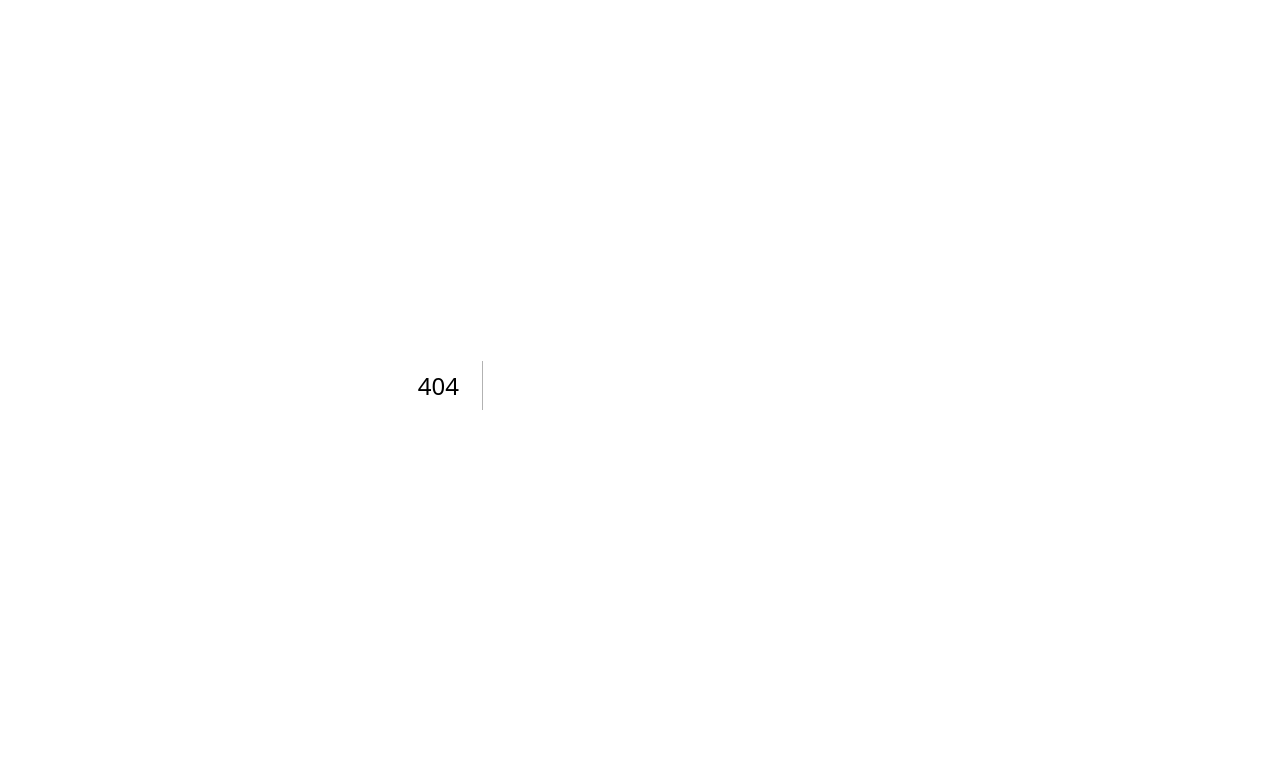
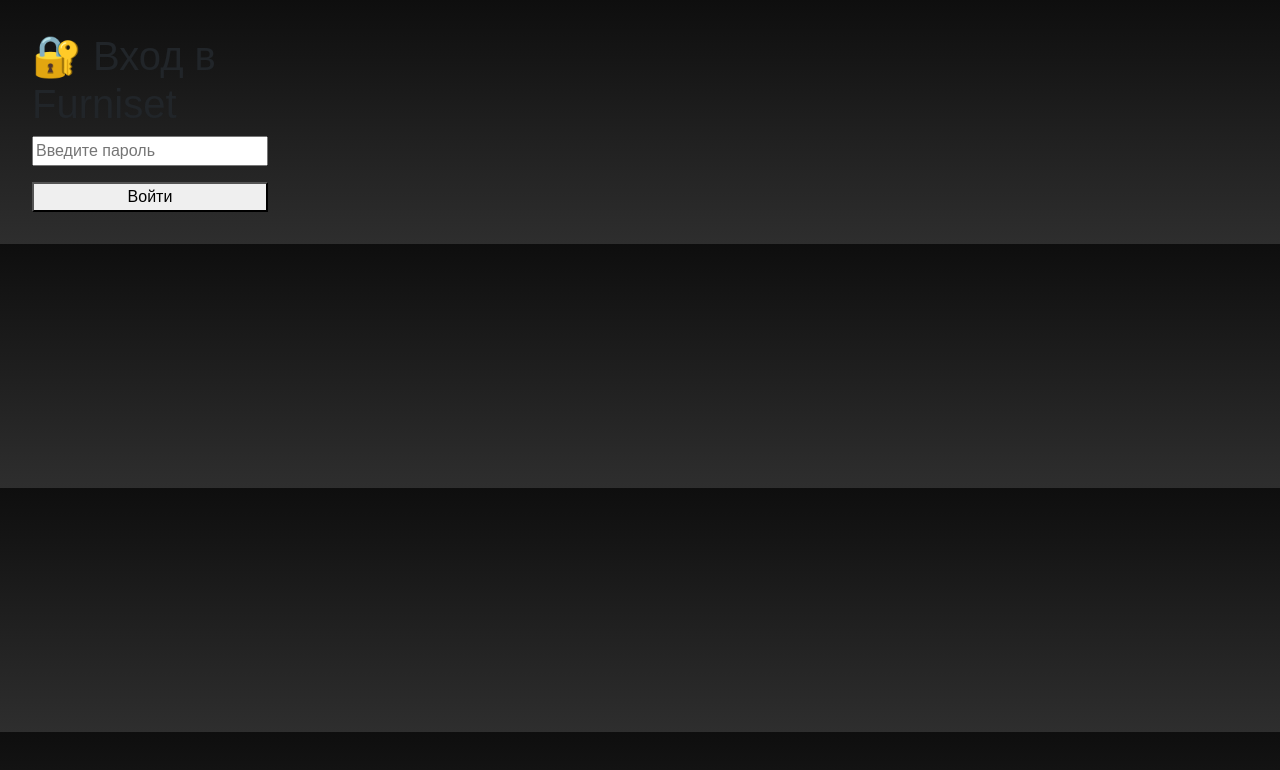
Before and after one commit to DITGDIGENTIS/ditgdigentis, a Next.js app: page /login in a window 1280 px wide. Before the commit this address had no page. Shown: the top 770 px of the page. Built offline with nearby package versions, Linux system fonts and the light colour scheme.

Commit message:
FURNISET

```diff
--- /dev/null
+++ b/src/app/api/login/route.ts
@@ -0,0 +1,18 @@
+import { NextResponse } from "next/server";
+
+export async function POST(req: Request) {
+  const body = await req.json();
+
+  if (body.password === "12345") {
+    const res = NextResponse.json({ ok: true });
+
+    res.headers.set(
+      "Set-Cookie",
+      `auth=true; Path=/; HttpOnly; SameSite=Strict; Max-Age=${60 * 60 * 24}`
+    );
+
+    return res;
+  }
+
+  return new Response("Unauthorized", { status: 401 });
+}
--- /dev/null
+++ b/src/app/api/logout/route.ts
@@ -0,0 +1,7 @@
+import { NextResponse } from "next/server";
+
+export async function POST() {
+  const res = NextResponse.json({ status: "logged out" });
+  res.cookies.delete("auth");
+  return res;
+}
--- /dev/null
+++ b/src/app/login/page.tsx
@@ -0,0 +1,42 @@
+"use client";
+
+import { useState } from "react";
+import { useRouter } from "next/navigation";
+
+export default function LoginPage() {
+  const router = useRouter();
+  const [password, setPassword] = useState("");
+
+  const handleSubmit = async (e: React.FormEvent) => {
+    e.preventDefault();
+
+    const res = await fetch("/api/login", {
+      method: "POST",
+      headers: { "Content-Type": "application/json" },
+      body: JSON.stringify({ password }),
+    });
+
+    if (res.ok) {
+      router.push("/furniset");
+    } else {
+      alert("❌ Неверный пароль");
+    }
+  };
+
+  return (
+    <div style={{ padding: "2rem", maxWidth: 300 }}>
+      <h1>🔐 Вход в Furniset</h1>
+      <form onSubmit={handleSubmit}>
+        <input
+          type="password"
+          placeholder="Введите пароль"
+          value={password}
+          onChange={(e) => setPassword(e.target.value)}
+          required
+          style={{ display: "block", marginBottom: "1rem", width: "100%" }}
+        />
+        <button type="submit" style={{ width: "100%" }}>Войти</button>
+      </form>
+    </div>
+  );
+}
--- a/src/components/ZonaAverageBlock.tsx
+++ b/src/components/ZonaAverageBlock.tsx
@@ -121,7 +121,7 @@
 
         .zona-stats-label {
           font-weight: 600;
-          font-size: 1rem;
+          font-size: 1.1rem;
         }
 
         .zona-stats-value {
--- /dev/null
+++ b/src/lib/auth.ts
@@ -0,0 +1,5 @@
+export const VALID_PASSWORD = "furniset123";
+
+export function isPasswordValid(password: string) {
+  return password === VALID_PASSWORD;
+}
```
Also changed, not shown: middleware.ts (added, +19 -0 lines), src/app/furniset/page.tsx (added, +8 -0 lines), 1 other file (tests, documents, lock files or other folders).
